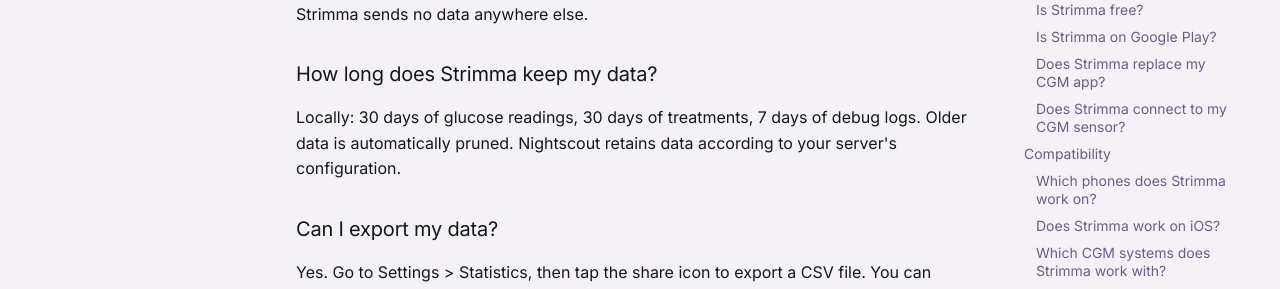
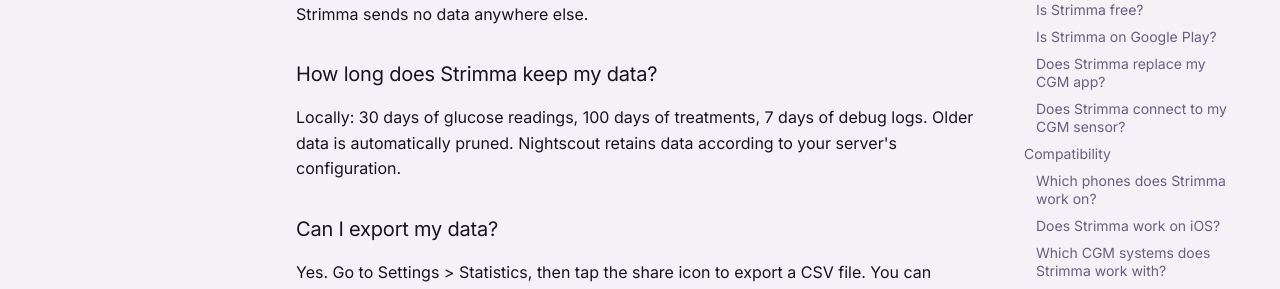
Before and after one commit to psjostrom/strimma, an MkDocs documentation site: the page built from docs/faq.md, in a window 1280 px wide and 900 px high, scrolled down 1673 px. Shown: the part 153-442 px from the top of the window. Built offline with MkDocs 1.6.1 and Material for MkDocs 9.7.7, drawn with Linux system fonts in a browser that asks for light colours; comment, search, counter and statistics services are not loaded.

Commit message:
chore: fix stale docs, dead dependency, and gitignore gap
- Fix treatment retention: 30 days → 100 days in privacy.md and faq.md
  (matches TreatmentSyncer.PRUNE_DAYS = 100)
- Remove unused ktor-server-content-negotiation from libs.versions.toml
- Add .claude/settings.local.json to .gitignore

Co-Authored-By: Claude Opus 4.6 (1M context) <noreply@anthropic.com>

```diff
--- a/docs/faq.md
+++ b/docs/faq.md
@@ -56,7 +56,7 @@ Glucose readings are stored in a local database on your phone (Room database). I
 
 ### How long does Strimma keep my data?
 
-Locally: 30 days of glucose readings, 30 days of treatments, 7 days of debug logs. Older data is automatically pruned. Nightscout retains data according to your server's configuration.
+Locally: 30 days of glucose readings, 100 days of treatments, 7 days of debug logs. Older data is automatically pruned. Nightscout retains data according to your server's configuration.
 
 ### Can I export my data?
 
```
Also changed, not shown: docs/reference/privacy.md (+1 -1 lines), 2 other files.
